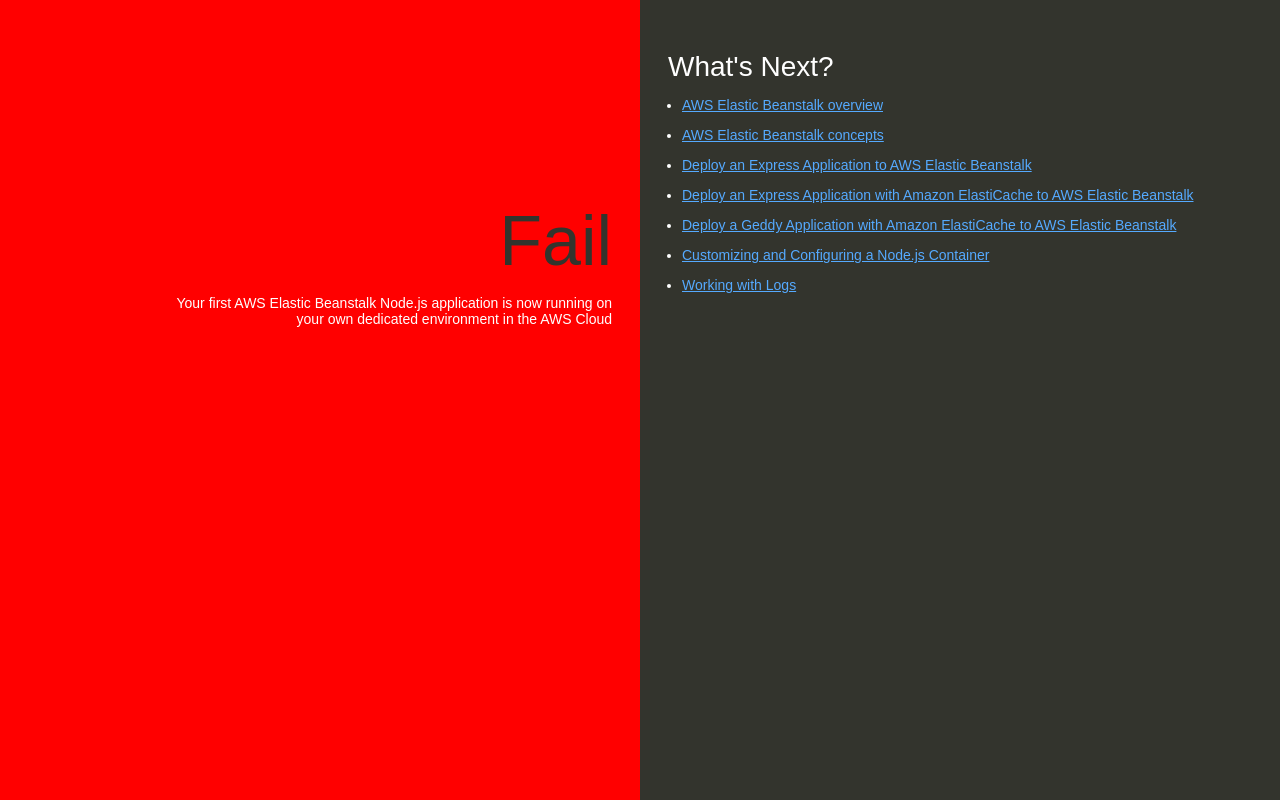
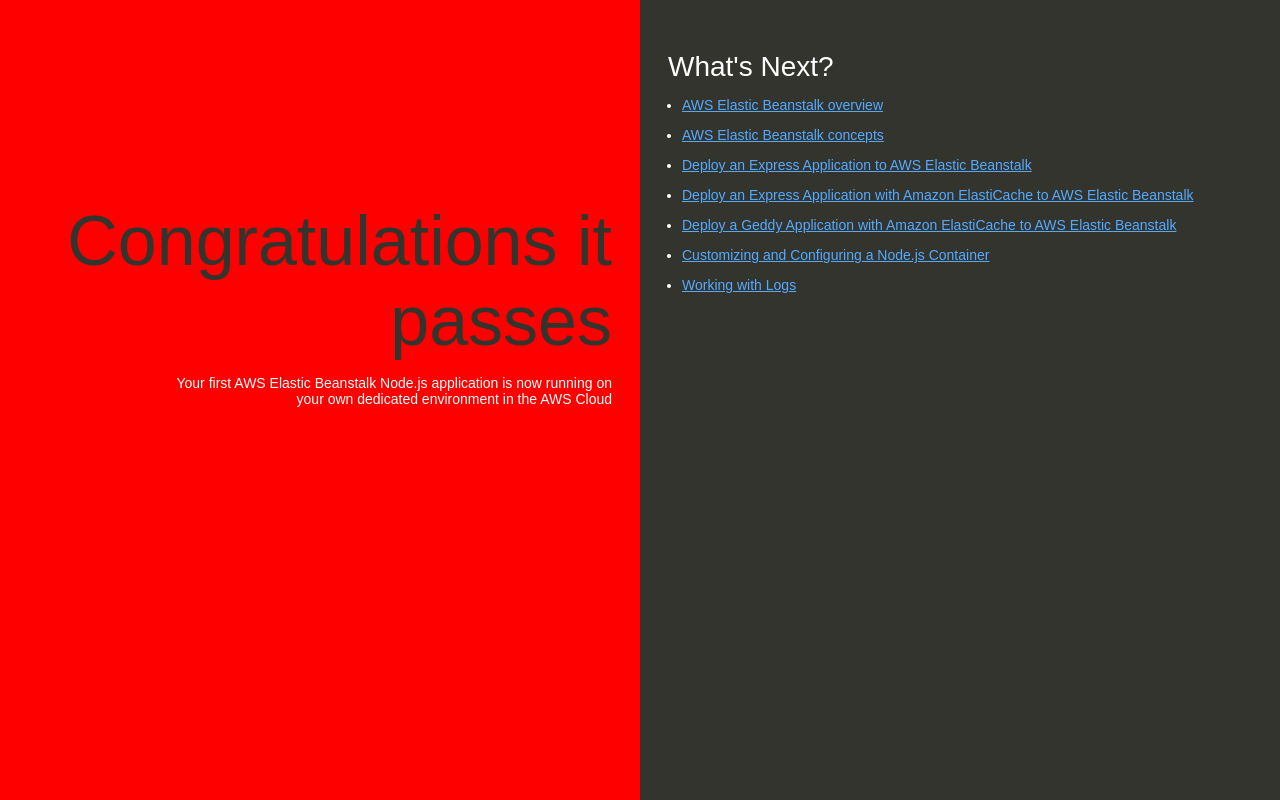
Before and after one commit to stqism/test, a website: page index.html in a window 1280 px wide. Drawn offline with Linux system fonts and the light colour scheme.

Commit message:
Update index.html

```diff
--- a/index.html
+++ b/index.html
@@ -74,7 +74,7 @@
   </head>
   <body>
     <div class="textColumn">
-      <h1>Fail</h1>
+      <h1>Congratulations it passes</h1>
       <p>Your first AWS Elastic Beanstalk Node.js application is now running on your own dedicated environment in the AWS Cloud</p>
     </div>
     <div class="linksColumn">
```
